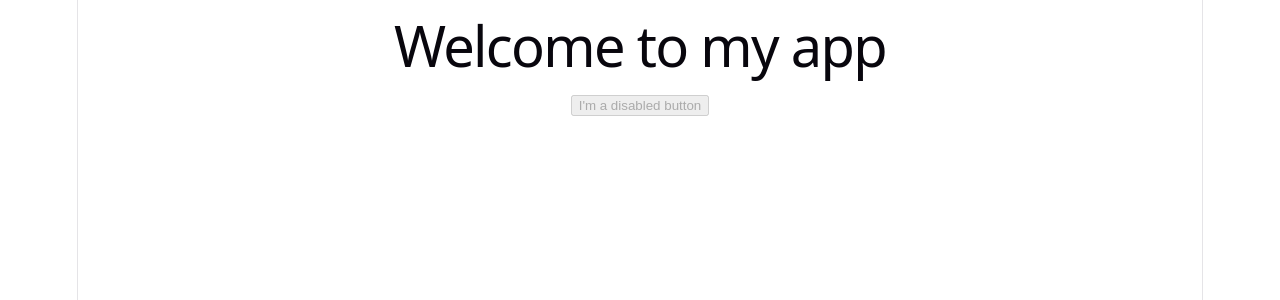
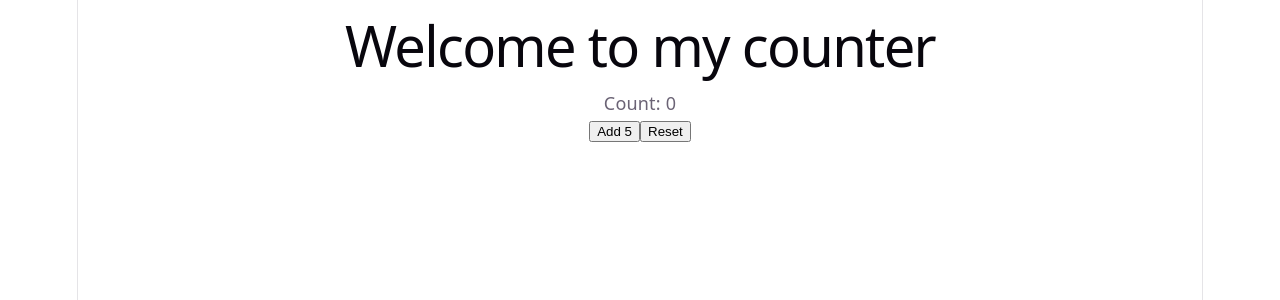
Before and after one commit to mominaarshad/react-pilot, a React (Vite) app: page / in a window 1280 px wide. Shown: the top 300 px of the page. Built offline with nearby package versions, Linux system fonts and the light colour scheme.

Commit message:
Added counter +5

```diff
--- a/src/App.tsx
+++ b/src/App.tsx
@@ -1,21 +1,39 @@
-interface MyButtonProps {
-  /** The text to display inside the button */
-  title: string;
-  /** Whether the button can be interacted with */
-  disabled: boolean;
+import {useReducer} from 'react';
+
+interface State {
+   count: number
+};
+
+type CounterAction =
+  | { type: "reset" }
+  | { type: "setCount"; value: State["count"] }
+
+const initialState: State = { count: 0 };
+
+function stateReducer(state: State, action: CounterAction): State {
+  switch (action.type) {
+    case "reset":
+      return initialState;
+    case "setCount":
+      return { ...state, count: action.value };
+    default:
+      throw new Error("Unknown action");
+  }
 }
 
-function MyButton({ title, disabled }: MyButtonProps) {
-  return (
-    <button disabled={disabled}>{title}</button>
-  );
-}
+export default function App() {
+  const [state, dispatch] = useReducer(stateReducer, initialState);
 
-export default function MyApp() {
+  const addFive = () => dispatch({ type: "setCount", value: state.count + 5 });
+  const reset = () => dispatch({ type: "reset" });
+
   return (
     <div>
-      <h1>Welcome to my app</h1>
-      <MyButton title="I'm a disabled button" disabled={true}/>
+      <h1>Welcome to my counter</h1>
+
+      <p>Count: {state.count}</p>
+      <button onClick={addFive}>Add 5</button>
+      <button onClick={reset}>Reset</button>
     </div>
   );
 }
```
